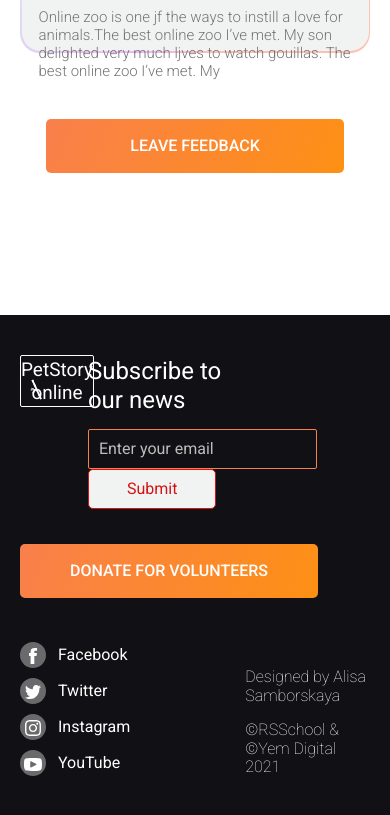
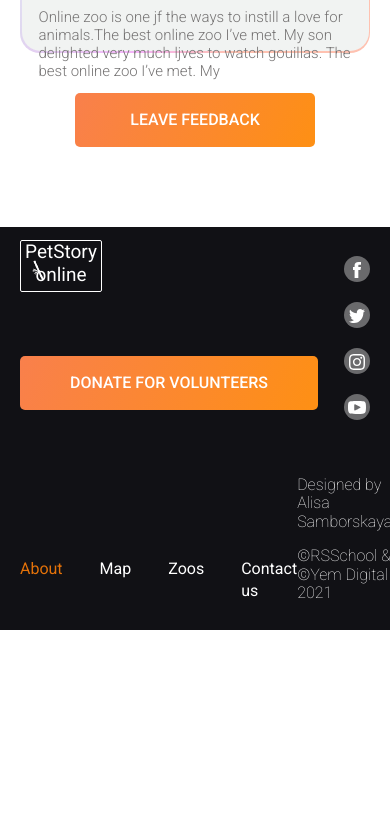
Before and after one commit to AnastasiaSyt/Rsschool_Front-End_course, a website: page online-zoo/pages/main/index.html in a window 390 px wide. Shown: the part 3309-4124 px from the top of the page. After the commit the page ends 3939 px from the top, so only its background shows below. Drawn offline with Linux system fonts and the light colour scheme.

Commit message:
feat: add style for main page for tablet and start to add styles for mobile

```diff
--- a/online-zoo/assets/sass/base/_buttons.scss
+++ b/online-zoo/assets/sass/base/_buttons.scss
@@ -24,6 +24,15 @@
     border-radius: 5px;
 }
 
+.button_rectangle_testimonials {
+    display: none;
+    @include media-tablet {
+        display: block;
+        width: 240px;
+        height: 54px;
+    }
+}
+
 .button:hover {
     background: $color-hover;
 }
--- a/online-zoo/assets/sass/components/_pick_and_feed.scss
+++ b/online-zoo/assets/sass/components/_pick_and_feed.scss
@@ -153,6 +153,9 @@
     @include media-tablet {
         padding: 0;
     }
+    @include media-mobile { //!!!!!!!!!!!!!!!!!!!!!!
+        display: none;
+    }
 }
 
 .feed_button {
@@ -206,6 +209,9 @@
         display: block;
         position: relative;
     }
+    @include media-mobile {
+        display: none; //!!!!!!!!!!!!!!!!!!!!!!
+    }
 }
 
 .green_arrow {
--- a/online-zoo/assets/sass/components/_testimonials.scss
+++ b/online-zoo/assets/sass/components/_testimonials.scss
@@ -161,7 +161,10 @@
         margin-bottom: 142px;
     }
     @include media-tablet {
-        text-align: center;
+        display: flex;
+        justify-content: center;
+        margin-top: 25px;
+        margin-bottom: 80px;
     }
 }
 
@@ -264,4 +267,7 @@
     @include media-desktopsmall {
         display: block;
     }
+    @include media-tablet {
+        display: block;
+    }
 }
--- a/online-zoo/assets/sass/layouts/_footer.scss
+++ b/online-zoo/assets/sass/layouts/_footer.scss
@@ -22,12 +22,19 @@
 .logo-object_footer {
     position: absolute;
     top: 23px;
-    left: 9px;;
+    left: 9px;
+    @include media-tablet {
+        top: 19px;
+        left: 11px;
+    }
 }
 
 .logo_footer_text {
     margin: 0.3rem 0;
     @include font(19px, 120%);
+    @include media-tablet {
+        margin: 0;
+    }
 }
 
 .layout-2-columns_footer {
@@ -35,6 +42,10 @@
     justify-content: space-between;
     padding-top: 40px;
     padding-bottom: 35px;
+    @include media-tablet {
+        padding-top: 13px;
+        padding-bottom: 32px;
+    }
 }
 
 .footer-title {
@@ -85,6 +96,10 @@
     padding-bottom: 33px;
     @include media-desktopsmall {
         padding-bottom: 28px;
+        margin-top: -112px;
+    }
+    @include media-tablet {
+        padding-bottom: 50px;
     }
 }
 
@@ -94,6 +109,9 @@
     align-items: flex-end;
     @include media-desktopsmall {
         padding-bottom: 50px;
+    }
+    @include media-tablet {
+        padding-bottom: 12px;
     }
 }
 
@@ -105,6 +123,9 @@
     line-height: 140%;
     color: #FFFFFF;
     padding: 0;
+    @include media-tablet {
+        display: none;
+    }
 }
 
 .footer_social-networks_item {
@@ -112,6 +133,9 @@
     display: flex;
     align-items: center;
     cursor: pointer;
+    @include media-tablet {
+        padding-bottom: 20px;
+    }
 }
 
 .icon_social {
@@ -126,6 +150,9 @@
     padding-top: 2px;
     margin-right: 12px;
     cursor: pointer;
+    @include media-tablet {
+        margin-right: 0;
+    }
 }
 
 .footer_social-networks_item:last-child {
@@ -153,6 +180,9 @@
     list-style: none;
     color: $color-light;
     padding-left: 115px;
+    @include media-tablet {
+        padding-left: 0;
+    }
 }
 
 .footer__navigation_link {
@@ -161,7 +191,7 @@
     line-height: 140%;
     padding-right: 58px;
     @include media-tablet {
-        display: none;
+        padding-right: 37px;
     }
 }
 
@@ -201,3 +231,29 @@
 .social_network_link:active {
     color: $color-active;
 }
+
+.email-form {
+    @include media-tablet {
+        display: none;
+    }
+}
+
+.footer_social-networks_tablet {
+    display: none;
+    @include media-tablet{
+        display: block;
+        list-style: none;
+        color: $color-light;
+        font-weight: 400;
+        font-size: 16px;
+        line-height: 140%;
+        color: #FFFFFF;
+        padding: 0;
+    }
+}
+
+.footer_link {
+    @include media-mobile {
+        display: none;
+    }
+}
--- a/online-zoo/assets/sass/layouts/_header.scss
+++ b/online-zoo/assets/sass/layouts/_header.scss
@@ -138,3 +138,9 @@
         display: none;
     }
 }
+
+.header__logo-lines {
+    @include media-mobile {
+        padding-top: 4px;
+    }
+}
--- a/online-zoo/assets/sass/layouts/_wrapper.scss
+++ b/online-zoo/assets/sass/layouts/_wrapper.scss
@@ -7,4 +7,7 @@
     @include media-tablet {
         padding: 0 20px;
     }
+    @include media-mobile {
+        padding: 0 10px;
+    }
 }
--- a/online-zoo/pages/main/index.html
+++ b/online-zoo/pages/main/index.html
@@ -373,7 +373,7 @@
                 </div>
             </div>
             <div class="testimonials_button">
-                <button class="button button_rectangle">leave feedback</button>
+                <button class="button button_rectangle button_rectangle_testimonials">leave feedback</button>
             </div>
         </div>
         <div class="testimonials_background_photo">
@@ -388,6 +388,12 @@
                     <object type="image/svg+xml" data="../../assets/icons/bamboo.svg" class="logo-object_footer"></object>
                     <p class="logo_footer_text">PetStory<br> online</p>
                 </a>
+                <ul class="footer_social-networks_tablet">
+                    <li class="footer_social-networks_item"><a href="https://www.facebook.com" class="social_network_link"><div class="icon_social"><img src="../../assets/icons/social_network/facebook_1.svg" alt="social-networks" class="social-networks"></div></a></li>
+                    <li class="footer_social-networks_item"><a href="https://www.twitter.com" class="social_network_link"><div class="icon_social"><img src="../../assets/icons/social_network/twitter_1.svg" alt="social-networks" class="social-networks"></div></a></li>
+                    <li class="footer_social-networks_item"><a href="https://www.instagram.com" class="social_network_link"><div class="icon_social"><img src="../../assets/icons/social_network/instagram_1.svg" alt="social-networks" class="social-networks"></div></a></li>
+                    <li class="footer_social-networks_item"><a href="https://www.youtube.com" class="social_network_link"><div class="icon_social"><img src="../../assets/icons/social_network/youtube_1.svg" alt="social-networks" class="social-networks"></div></a></li>
+                </ul>
                 <div class="email-form">
                     <h4 class="footer-title">Subscribe to our news</h4>
                     <form action="#" class="email_data">
```
Also changed, not shown: online-zoo/assets/sass/style.css, 1 other file.
